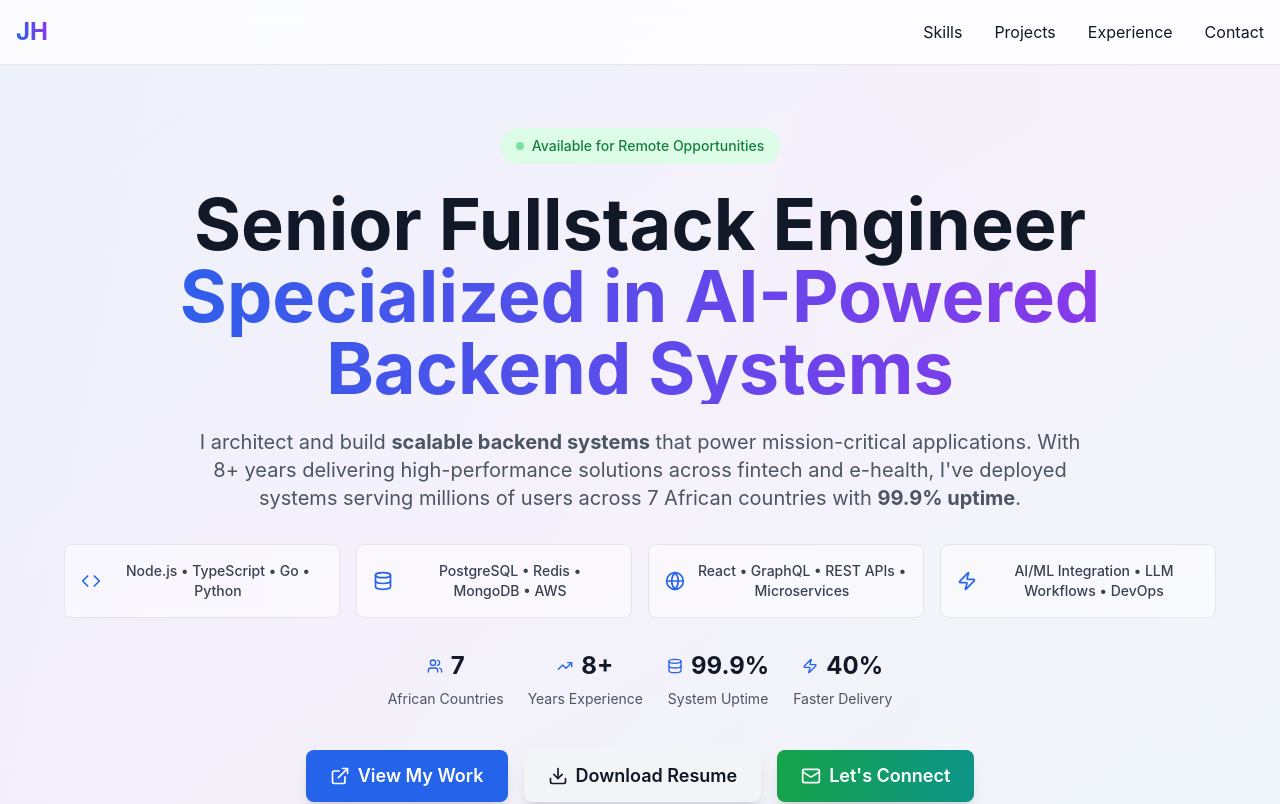
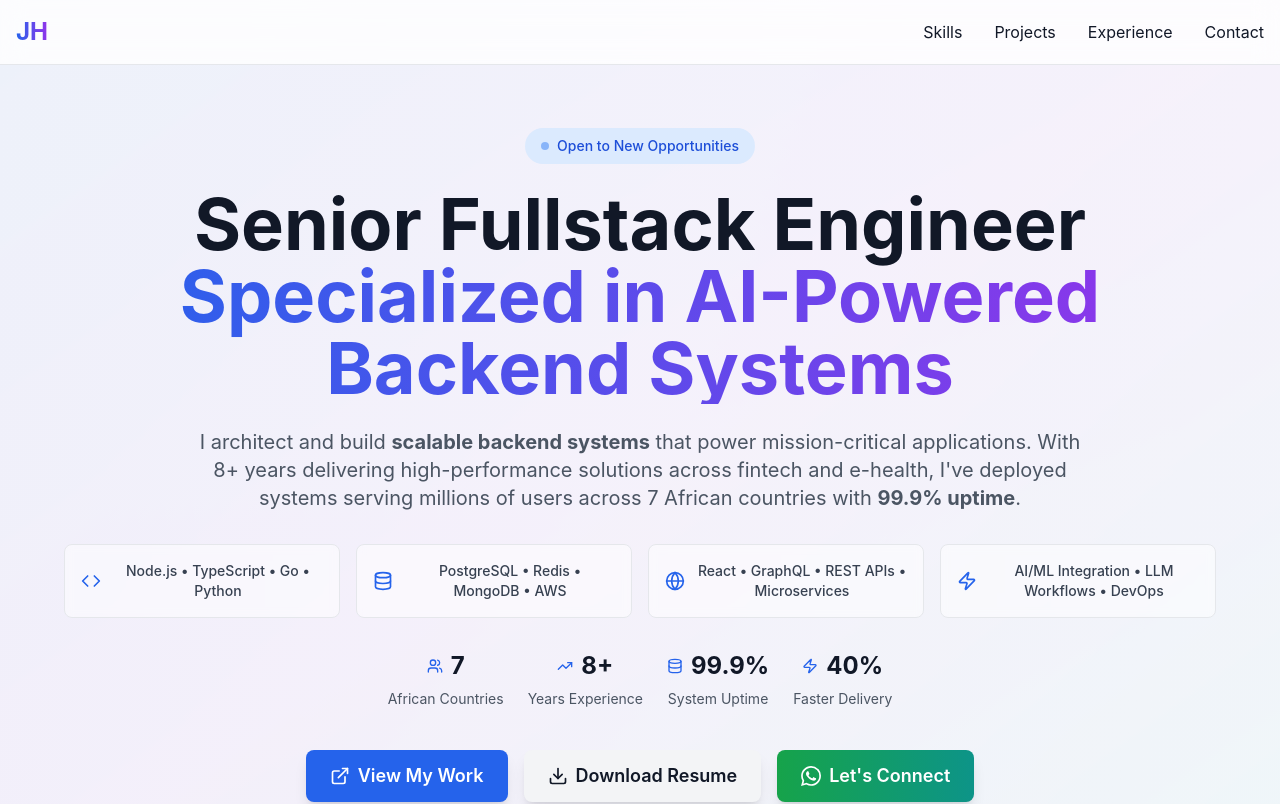
Before and after one commit to enexspecial/john-henry-portfolio, a Next.js app: page / in a window 1280 px wide. Shown: the top 804 px of the page. Built offline with nearby package versions, Linux system fonts and the light colour scheme.

Commit message:
fix: improve the quality of code

```diff
--- a/src/components/HeroSection.tsx
+++ b/src/components/HeroSection.tsx
@@ -51,10 +51,10 @@
             initial={{ opacity: 0, scale: 0.8 }}
             animate={{ opacity: 1, scale: 1 }}
             transition={{ delay: 0.2 }}
-            className="inline-flex items-center gap-2 px-4 py-2 bg-green-100 dark:bg-green-900/30 text-green-700 dark:text-green-300 rounded-full text-sm font-medium mb-6"
+            className="inline-flex items-center gap-2 px-4 py-2 bg-blue-100 dark:bg-blue-900/30 text-blue-700 dark:text-blue-300 rounded-full text-sm font-medium mb-6"
           >
-            <div className="w-2 h-2 bg-green-500 rounded-full animate-pulse"></div>
-            Available for Remote Opportunities
+            <div className="w-2 h-2 bg-blue-500 rounded-full animate-pulse"></div>
+            Open to New Opportunities
           </motion.div>
 
           {/* Main Headline */}
@@ -129,7 +129,8 @@
             transition={{ delay: 0.8 }}
             className="flex flex-col sm:flex-row gap-4 justify-center items-center"
           >
-            <button
+            <a
+              href="#projects"
               className="btn-primary flex items-center gap-2 px-6 py-3 text-lg font-semibold relative overflow-hidden group"
               onMouseEnter={() => setIsHovered(true)}
               onMouseLeave={() => setIsHovered(false)}
@@ -137,7 +138,7 @@
               <div className="absolute inset-0 bg-gradient-to-r from-blue-600 to-purple-600 opacity-0 group-hover:opacity-100 transition-opacity duration-300"></div>
               <ExternalLink size={20} className="relative z-10" />
               <span className="relative z-10">View My Work</span>
-            </button>
+            </a>
 
             <a
               href="/myResume.pdf"
@@ -149,10 +150,17 @@
               Download Resume
             </a>
 
-            <button className="btn-primary flex items-center gap-2 px-6 py-3 text-lg font-semibold bg-gradient-to-r from-green-600 to-teal-600 hover:from-green-700 hover:to-teal-700">
-              <Mail size={20} />
+            <a
+              href="https://wa.me/+2348144093507?text=Hi%20John,%20I%20saw%20your%20portfolio%20and%20would%20like%20to%20discuss%20opportunities%20with%20you."
+              target="_blank"
+              rel="noopener noreferrer"
+              className="btn-primary flex items-center gap-2 px-6 py-3 text-lg font-semibold bg-gradient-to-r from-green-600 to-teal-600 hover:from-green-700 hover:to-teal-700 transition-all duration-300 hover:scale-105"
+            >
+              <svg className="w-5 h-5" fill="currentColor" viewBox="0 0 24 24">
+                <path d="M17.472 14.382c-.297-.149-1.758-.867-2.03-.967-.273-.099-.471-.148-.67.15-.197.297-.767.966-.94 1.164-.173.199-.347.223-.644.075-.297-.15-1.255-.463-2.39-1.475-.883-.788-1.48-1.761-1.653-2.059-.173-.297-.018-.458.13-.606.134-.133.298-.347.446-.52.149-.174.198-.298.298-.497.099-.198.05-.371-.025-.52-.075-.149-.669-1.612-.916-2.207-.242-.579-.487-.5-.669-.51-.173-.008-.371-.01-.57-.01-.198 0-.52.074-.792.372-.272.297-1.04 1.016-1.04 2.479 0 1.462 1.065 2.875 1.213 3.074.149.198 2.096 3.2 5.077 4.487.709.306 1.262.489 1.694.625.712.227 1.36.195 1.871.118.571-.085 1.758-.719 2.006-1.413.248-.694.248-1.289.173-1.413-.074-.124-.272-.198-.57-.347m-5.421 7.403h-.004a9.87 9.87 0 01-5.031-1.378l-.361-.214-3.741.982.998-3.648-.235-.374a9.86 9.86 0 01-1.51-5.26c.001-5.45 4.436-9.884 9.888-9.884 2.64 0 5.122 1.03 6.988 2.898a9.825 9.825 0 012.893 6.994c-.003 5.45-4.437 9.884-9.885 9.884m8.413-18.297A11.815 11.815 0 0012.05 0C5.495 0 .16 5.335.157 11.892c0 2.096.547 4.142 1.588 5.945L.057 24l6.305-1.654a11.882 11.882 0 005.683 1.448h.005c6.554 0 11.89-5.335 11.893-11.893A11.821 11.821 0 0020.885 3.488"/>
+              </svg>
               Let&apos;s Connect
-            </button>
+            </a>
           </motion.div>
 
           {/* Availability Note */}
@@ -162,7 +170,7 @@
             transition={{ delay: 1.2 }}
             className="text-sm text-gray-500 dark:text-gray-400 mt-6"
           >
-            Open to Backend, Fullstack, or Engineering Leadership roles • Remote or Hybrid
+            Open to Backend, Fullstack, or Engineering Leadership roles • Flexible on work arrangement
           </motion.p>
         </motion.div>
       </div>
```
